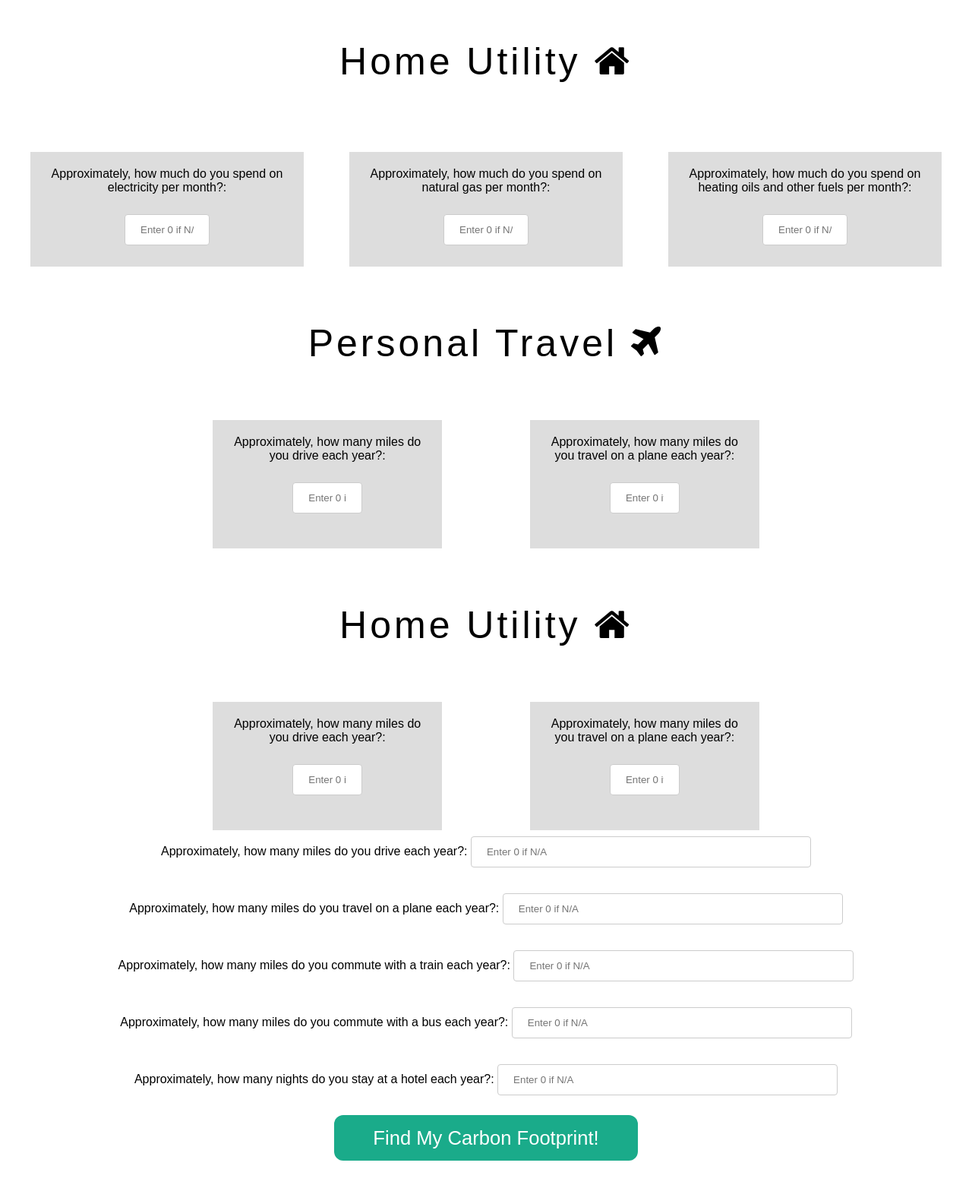
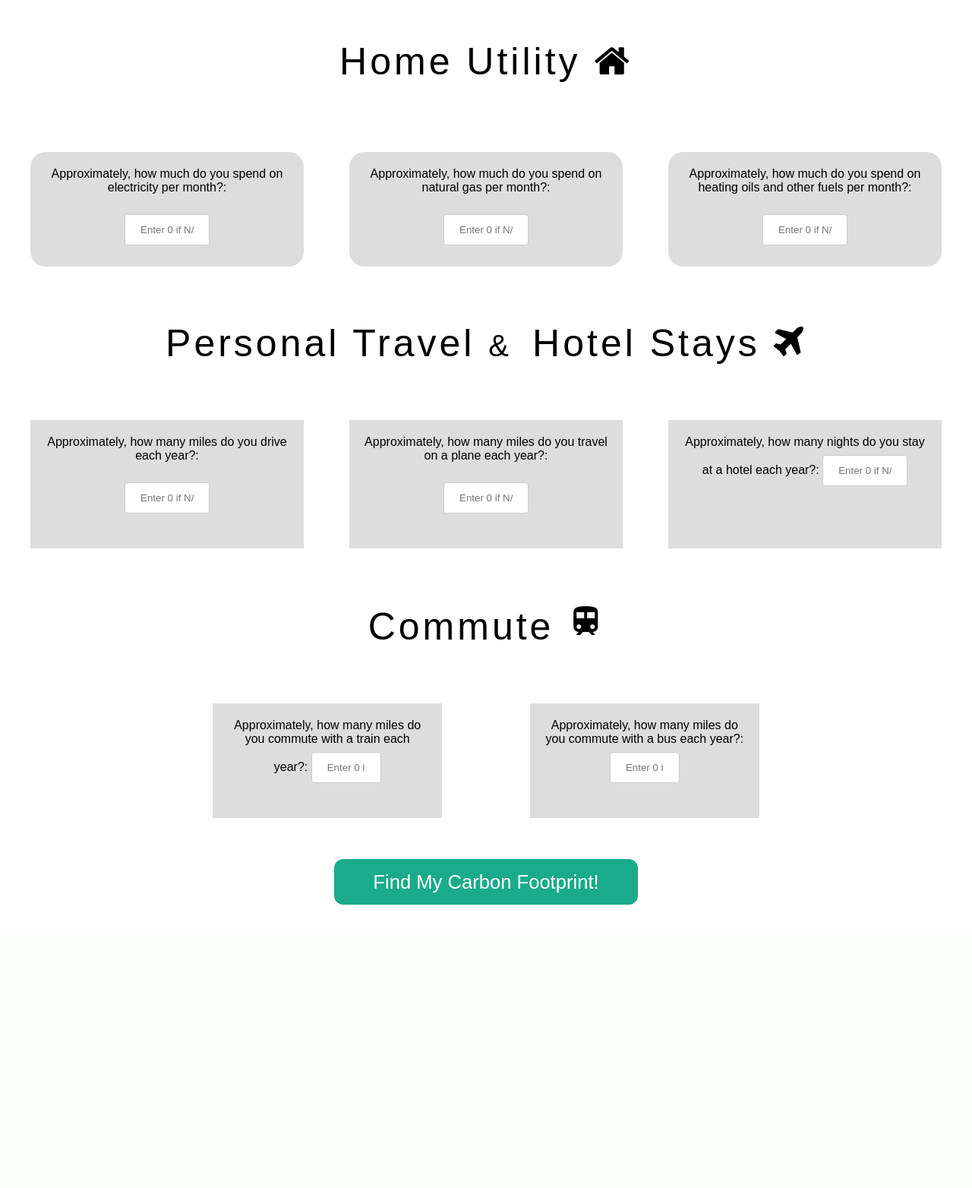
Before and after one commit to fadybesada/EcoStep, a Python web app: template templates/input.html in a window 1280 px wide. Shown: the part 140-1704 px from the top of the page at 76% size. After the commit the page ends 1331 px from the top, so only its background shows below. Run offline with Jinja, Linux system fonts and the light colour scheme; the template is opened without the code that fills it, so the values that code supplies are empty.

Commit message:
form not finished yet

```diff
--- a/static/css/input.css
+++ b/static/css/input.css
@@ -105,12 +105,12 @@ label{
 .personal-travel {
   display: flex;
   justify-content: space-between;
-  padding-left: 280px;
-  padding-right: 280px;
+  padding-left: 40px;
+  padding-right: 40px;
 }
 
 .personal-travel .col-two {
-  width: 42%;
+  width: 30%;
 }
 
 @media (max-width: 400px) {
@@ -165,6 +165,7 @@ label{
 .col-one {
   background: #DDDDDD;
   padding: 20px;
+  border-radius: 20px;
 }
 
 .col-two {
--- a/templates/input.html
+++ b/templates/input.html
@@ -6,6 +6,7 @@
   <link rel="stylesheet" href="/static/css/everypage.css">
   <link rel="stylesheet" href="/static/css/input.css">
   <link rel="stylesheet" href="https://cdnjs.cloudflare.com/ajax/libs/font-awesome/4.7.0/css/font-awesome.min.css">
+  <link href="https://fonts.googleapis.com/icon?family=Material+Icons" rel="stylesheet">
   </head>
 
     <!-- NAVIGATION BAR -->
@@ -46,9 +47,9 @@
           </label>
           </div>
       </div>
-      <br><br><br><br><h2>Personal Travel  <i class="fa fa-plane"></i></h2><br><br><br><br>
 
 
+      <br><br><br><br><h2>Personal Travel  <span style = "font-size: 40px; letter-spacing: 10px;">  & </span> Hotel Stays  <i class="fa fa-plane"></i></h2><br><br><br><br>
       <div class="personal-travel">
           <div class="col-two">
             <label>
@@ -63,53 +64,34 @@
               <input type="text" name="miles_flown" value="" placeholder="Enter 0 if N/A" required><br><br>
             </label>
           </div>
+
+          <div class="col-two">
+            <label>
+              Approximately, how many nights do you stay at a hotel each year?:
+              <input type="text" name="hotel_nights" value="" placeholder="Enter 0 if N/A" required><br><br>
+          </label>
+          </div>
       </div>
-      <br><br><br><br><h2>Home Utility  <i class="fa fa-home"></i></h2><br><br><br><br>
 
 
 
+      <br><br><br><br><h2>Commute  <i class="material-icons" style="font-size:48px;">train</i></h2><br><br><br><br>
       <div class="commuter">
           <div class="col-three">
             <label>
-            Approximately, how many miles do you drive each year?:<br><br>
-            <input type="text" name="miles_driven" value="" placeholder="Enter 0 if N/A" required><br><br>
+              Approximately, how many miles do you commute with a train each year?:
+              <input type="text" name="miles_train" value="" placeholder="Enter 0 if N/A" required><br><br>
             </label>
           </div>
 
           <div class="col-three">
             <label>
-              Approximately, how many miles do you travel on a plane each year?:<br><br>
-              <input type="text" name="miles_flown" value="" placeholder="Enter 0 if N/A" required><br><br>
+              Approximately, how many miles do you commute with a bus each year?:
+              <input type="text" name="miles_bus" value="" placeholder="Enter 0 if N/A" required><br><br>
             </label>
           </div>
       </div>
-
-
-        <label>
-          Approximately, how many miles do you drive each year?:
-          <input type="text" name="miles_driven" value="" placeholder="Enter 0 if N/A" required><br><br>
-        </label>
-
-        <label>
-          Approximately, how many miles do you travel on a plane each year?:
-          <input type="text" name="miles_flown" value="" placeholder="Enter 0 if N/A" required><br><br>
-        </label>
-
-        <label>
-          Approximately, how many miles do you commute with a train each year?:
-          <input type="text" name="miles_train" value="" placeholder="Enter 0 if N/A" required><br><br>
-        </label>
-
-        <label>
-          Approximately, how many miles do you commute with a bus each year?:
-          <input type="text" name="miles_bus" value="" placeholder="Enter 0 if N/A" required><br><br>
-        </label>
-
-        <label>
-          Approximately, how many nights do you stay at a hotel each year?:
-          <input type="text" name="hotel_nights" value="" placeholder="Enter 0 if N/A" required><br><br>
-        </label>
-
+      <br><br><br>
       <button id = "button" type="submit">Find My Carbon Footprint!</button>
       <br><br><br>
   </form>
```
